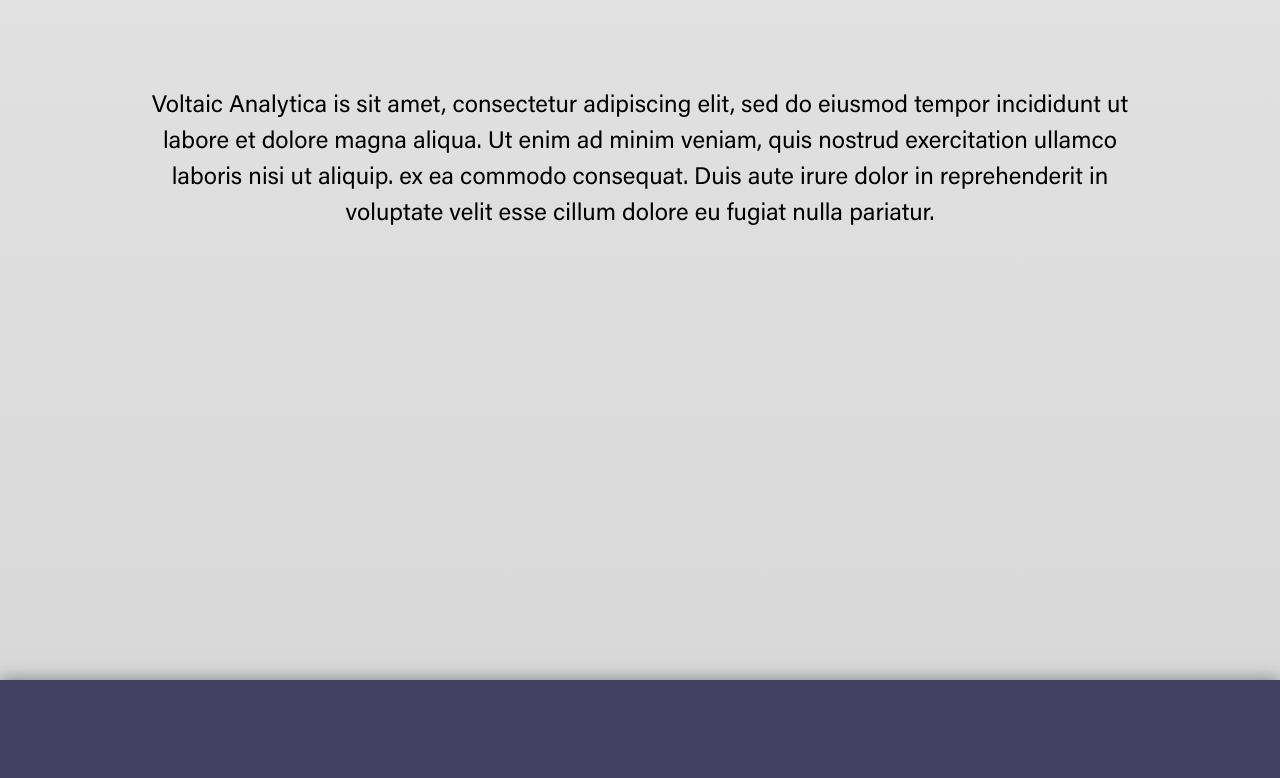
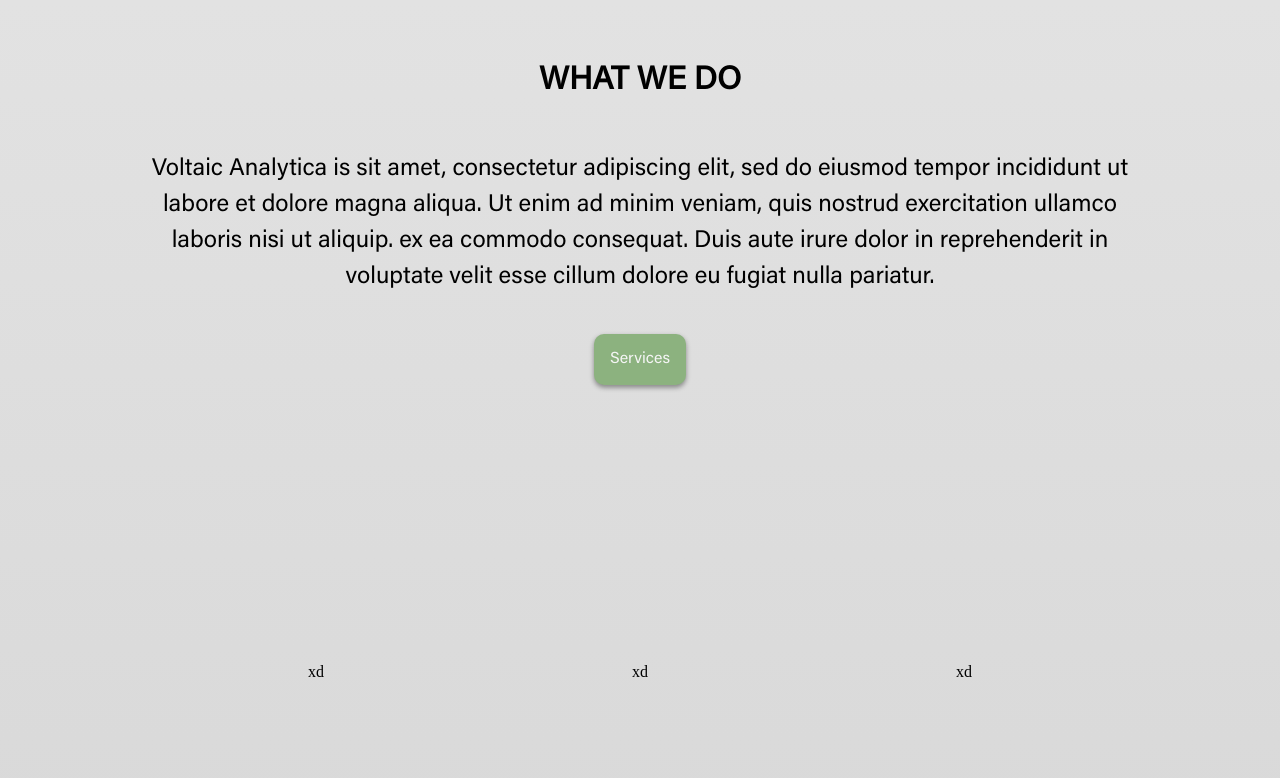
Before and after one commit to wangaj4/voltaic, a React (Create React App) app: page / in a window 1280 px wide. Shown: the part 642-1420 px from the top of the page. Built offline with nearby package versions, Linux system fonts and the light colour scheme.

Commit message:
starting more homepage stuff

```diff
--- a/src/App.js
+++ b/src/App.js
@@ -12,11 +12,6 @@
 function App() {
 
     const [Page, setPage] = useState(0);
-
-    useEffect(()=>{
-        console.log("test");
-    },[]);
-
 
     const handlePageChange = (data) =>{
         console.log(data);
--- a/src/Home.css
+++ b/src/Home.css
@@ -87,13 +87,22 @@
     background: linear-gradient(to center, lightgray,var(--primary-color) 25%);
     width:100%;
     min-height:20rem;
+    text-align: center;
+}
+
+
+.centerHeader{
+    text-align: center;
+    padding-top:5%;
+    font-family: acumin, "Times New Roman", "Helvetica Neue", sans-serif;
+    font-size:2rem;
+    font-weight: bolder;
 }
 
 .centerText{
     text-align: center;
-    padding:10%;
-    padding-top:7%;
-    position: relative;
+    padding-inline:10%;
+    padding-top:4%;
     font-family: acumin, "Times New Roman", "Helvetica Neue", sans-serif;
     font-size:1.5rem;
     line-height:1.5;
@@ -102,10 +111,28 @@
 .hidden{
     opacity:0;
     top:3rem;
-    transition: 0.5s ease-in-out;
+    position: relative;
+    transition-property: all;
+    transition-timing-function: cubic-bezier(0.1, 0, 0, 1);
+    transition-duration: 1.1s;
 }
 
 .appear{
     opacity:1;
     top:0;
 }
+
+
+.spacer{
+    height:15rem;
+}
+
+
+.contain{
+    display: flex;
+    justify-content: space-evenly;
+}
+
+.item{
+    position:relative;
+}
--- a/src/Home.js
+++ b/src/Home.js
@@ -35,16 +35,27 @@
             </div>
 
             <div className={"contentBanner"}>
+                <div className={"centerHeader"}>
+                    WHAT WE DO
+                </div>
                 <div className={"centerText hidden"} id = "mainDescription">
                     Voltaic Analytica is sit amet, consectetur adipiscing elit, sed do eiusmod tempor
                     incididunt ut labore et dolore magna aliqua. Ut enim ad minim veniam, quis nostrud
                     exercitation ullamco laboris nisi ut aliquip. ex ea commodo consequat. Duis aute irure dolor in
                     reprehenderit in voluptate velit esse cillum dolore eu fugiat nulla pariatur.
                 </div>
+                <div className={"button"}>
+                    Services
+                </div>
             </div>
 
+            <div className={"spacer"}/>
             <div className={"contentBanner"}>
-
+                <div className={"contain"}>
+                    <div className={"item hidden"}>xd</div>
+                    <div className={"item hidden"}>xd</div>
+                    <div className={"item hidden"}>xd</div>
+                </div>
             </div>
         </div>
 
@@ -58,7 +69,19 @@
 
 window.addEventListener("scroll",homeTransitions)
 function homeTransitions() {
-    if (document.documentElement.scrollTop > 80){
+    console.log(document.documentElement.scrollTop);
+    if (document.documentElement.scrollTop > 100){
         document.getElementById("mainDescription").classList.add("appear");
     }
+
+    if (document.documentElement.scrollTop > 700){
+        var items = document.getElementsByClassName("item");
+        for(let i = 0;i < items.length;i++){
+            console.log("xd");
+            setTimeout(()=>{
+                items[i].classList.add("appear");
+            },i*200);
+
+        }
+    }
 }
```
